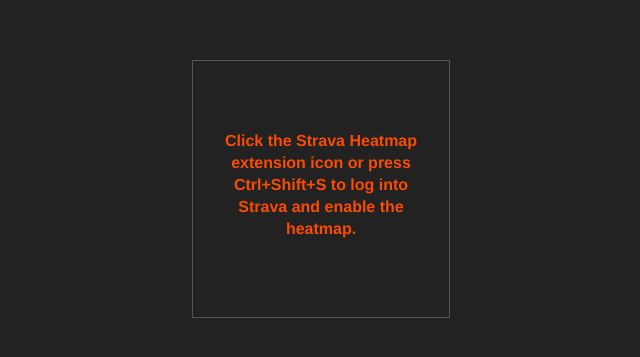
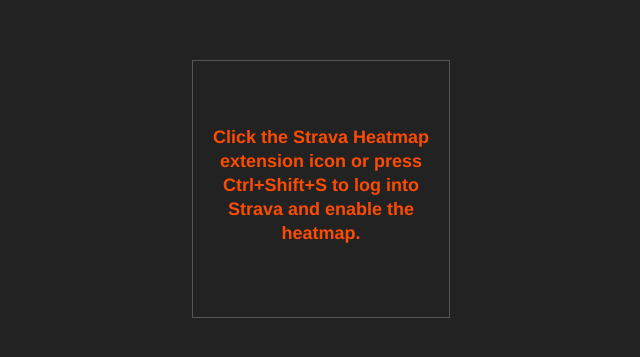
Before and after one commit to cmoffroad/id-strava-heatmap-extension, a browser extension: page assets/heatmap-fallback.html in a window 1280 px wide. Shown: the part 219-576 px from the top of the page, without its empty margins (319-959 px from the left). Drawn offline with Linux system fonts and the light colour scheme.

Commit message:
make heatmap fallback bigger

```diff
--- a/assets/heatmap-fallback.html
+++ b/assets/heatmap-fallback.html
@@ -23,8 +23,8 @@
       const canvas = document.getElementById('tile');
       const ctx = canvas.getContext('2d');
 
-      const fontSize = 16;
-      const lineHeight = 22;
+      const fontSize = 18;
+      const lineHeight = 24;
       const padding = 16;
       const maxWidth = canvas.width - 2 * padding;
       const font = `bold ${fontSize}px "Helvetica Neue", Helvetica, Arial, sans-serif`;
```
